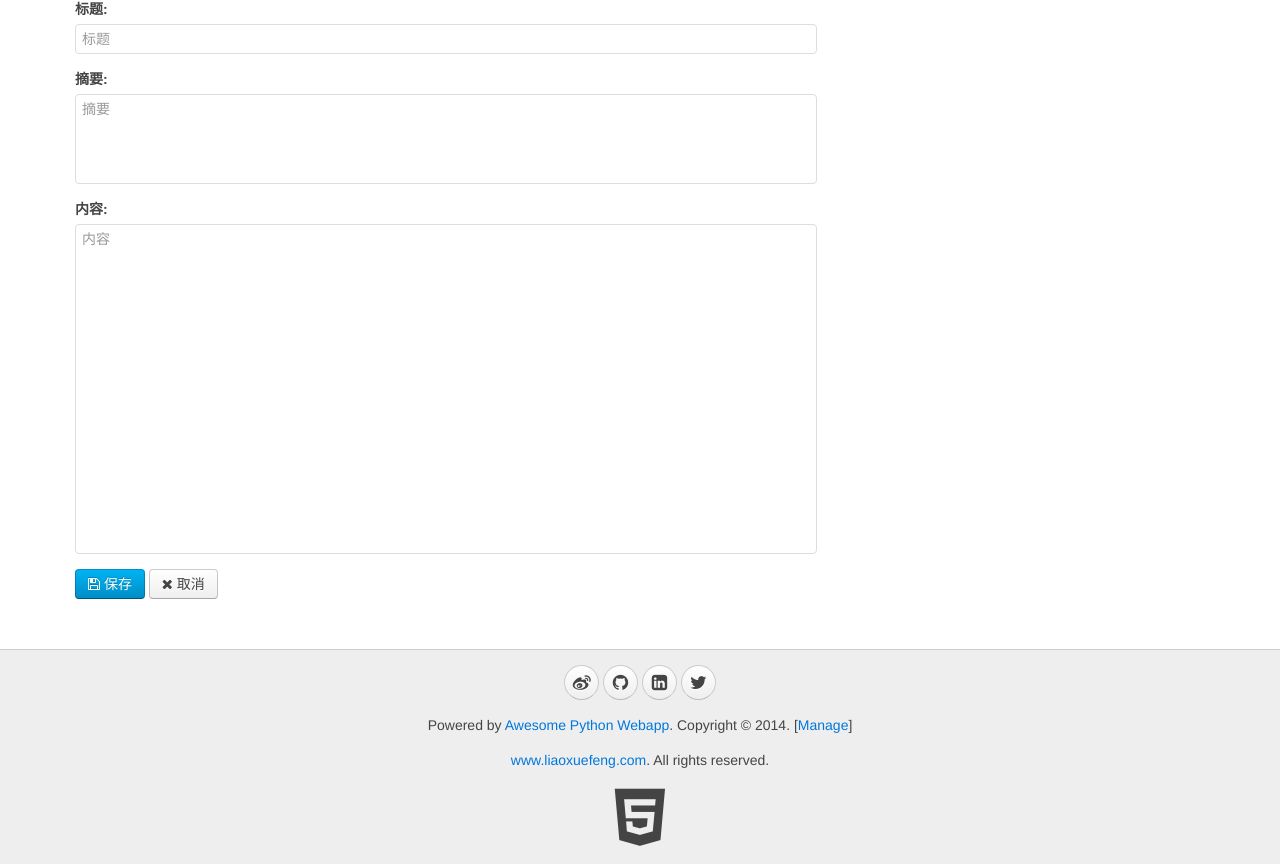
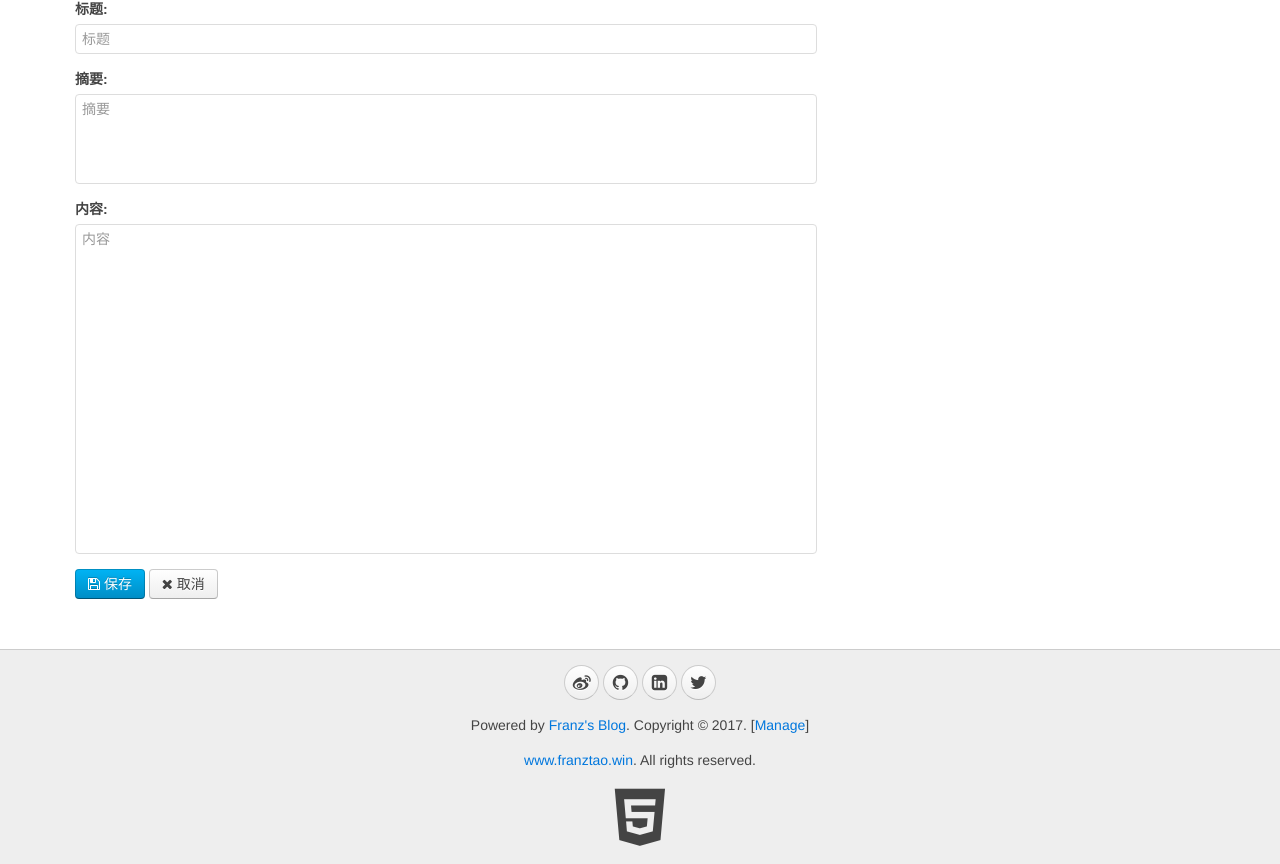
Before and after one commit to hengfanz/web, a Python web app: template awesome/www/templates/manage_blog_edit.html in a window 1280 px wide. Shown: the part 125-989 px from the top of the page. Run offline with Jinja, Linux system fonts and the light colour scheme; the template is opened without the code that fills it, so the values that code supplies are empty.

Commit message:
BLog modified 20170228

```diff
--- a/awesome/www/templates/__base__.html
+++ b/awesome/www/templates/__base__.html
@@ -20,7 +20,7 @@
 <head>
     <meta charset="utf-8" />
     {% block meta %}<!-- block meta  -->{% endblock %}
-    <title>{% block title %} ? {% endblock %} - Awesome Python Webapp</title>
+    <title>{% block title %} ? {% endblock %} -  Franz tao</title>
     <link rel="stylesheet" href="/static/css/uikit.min.css">
     <link rel="stylesheet" href="/static/css/uikit.gradient.min.css">
     <link rel="stylesheet" href="/static/css/awesome.css" />
@@ -39,7 +39,7 @@
             <ul class="uk-navbar-nav">
                 <li data-url="blogs"><a href="/"><i class="uk-icon-home"></i> 日志</a></li>
                 <li><a target="_blank" href="http://www.liaoxuefeng.com/wiki/0014316089557264a6b348958f449949df42a6d3a2e542c000"><i class="uk-icon-book"></i> 教程</a></li>
-                <li><a target="_blank" href="https://github.com/michaelliao/awesome-python3-webapp"><i class="uk-icon-code"></i> 源码</a></li>
+                <li><a target="_blank" href="https://github.com/hengfanz/web"><i class="uk-icon-code"></i> 源码</a></li>
             </ul>
             <div class="uk-navbar-flip">
                 <ul class="uk-navbar-nav">
@@ -69,18 +69,17 @@
             <!-- // content -->
         </div>
     </div>
-
     <div class="uk-margin-large-top" style="background-color:#eee; border-top:1px solid #ccc;">
         <div class="uk-container uk-container-center uk-text-center">
             <div class="uk-panel uk-margin-top uk-margin-bottom">
                 <p>
-                    <a target="_blank" href="http://weibo.com/liaoxuefeng" class="uk-icon-button uk-icon-weibo"></a>
-                    <a target="_blank" href="https://github.com/michaelliao" class="uk-icon-button uk-icon-github"></a>
-                    <a target="_blank" href="http://www.linkedin.com/in/liaoxuefeng" class="uk-icon-button uk-icon-linkedin-square"></a>
-                    <a target="_blank" href="https://twitter.com/liaoxuefeng" class="uk-icon-button uk-icon-twitter"></a>
+                    <a target="_blank" href="http://blog.csdn.net/hengfanz" class="uk-icon-button uk-icon-weibo"></a>
+                    <a target="_blank" href="https://github.com/hengfanz" class="uk-icon-button uk-icon-github"></a>
+                    <a target="_blank" href="https://www.linkedin.com/in/%E6%81%92-%E9%99%B6-75004a111/" class="uk-icon-button uk-icon-linkedin-square"></a>
+                    <a target="_blank" href="https://twitter.com/Franztaoheng" class="uk-icon-button uk-icon-twitter"></a>
                 </p>
-                <p>Powered by <a href="http://awesome.liaoxuefeng.com">Awesome Python Webapp</a>. Copyright &copy; 2014. [<a href="/manage/" target="_blank">Manage</a>]</p>
-                <p><a href="http://www.liaoxuefeng.com/" target="_blank">www.liaoxuefeng.com</a>. All rights reserved.</p>
+                <p>Powered by <a href="http://blog.csdn.net/hengfanz">Franz's Blog</a>. Copyright &copy; 2017. [<a href="/manage/" target="_blank">Manage</a>]</p>
+                <p><a href="http://www.franztao.win/" target="_blank">www.franztao.win</a>. All rights reserved.</p>
                 <a target="_blank" href="http://www.w3.org/TR/html5/"><i class="uk-icon-html5" style="font-size:64px; color: #444;"></i></a>
             </div>
 
--- a/awesome/www/templates/blogs.html
+++ b/awesome/www/templates/blogs.html
@@ -28,9 +28,9 @@
         <div class="uk-panel uk-panel-header">
             <h3 class="uk-panel-title">友情链接</h3>
             <ul class="uk-list uk-list-line">
-                <li><i class="uk-icon-thumbs-o-up"></i> <a target="_blank" href="http://www.liaoxuefeng.com/category/0013738748415562fee26e070fa4664ad926c8e30146c67000">编程</a></li>
-                <li><i class="uk-icon-thumbs-o-up"></i> <a target="_blank" href="http://www.liaoxuefeng.com/category/0013738748248885ddf38d8cd1b4803aa74bcda32f853fd000">读书</a></li>
-                <li><i class="uk-icon-thumbs-o-up"></i> <a target="_blank" href="http://www.liaoxuefeng.com/wiki/001374738125095c955c1e6d8bb493182103fac9270762a000">Python教程</a></li>
+                <li><i class="uk-icon-thumbs-o-up"></i> <a target="_blank" href="http://blog.csdn.net/hengfanz">博客</a></li>
+                <li><i class="uk-icon-thumbs-o-up"></i> <a target="_blank" href="https://github.com/hengfanz">Git</a></li>
+                <li><i class="uk-icon-thumbs-o-up"></i> <a target="_blank" href="https://www.linkedin.com/in/%E6%81%92-%E9%99%B6-75004a111/">Linkedin</a></li>
                 <li><i class="uk-icon-thumbs-o-up"></i> <a target="_blank" href="http://www.liaoxuefeng.com/wiki/0013739516305929606dd18361248578c67b8067c8c017b000">Git教程</a></li>
             </ul>
         </div>
```
